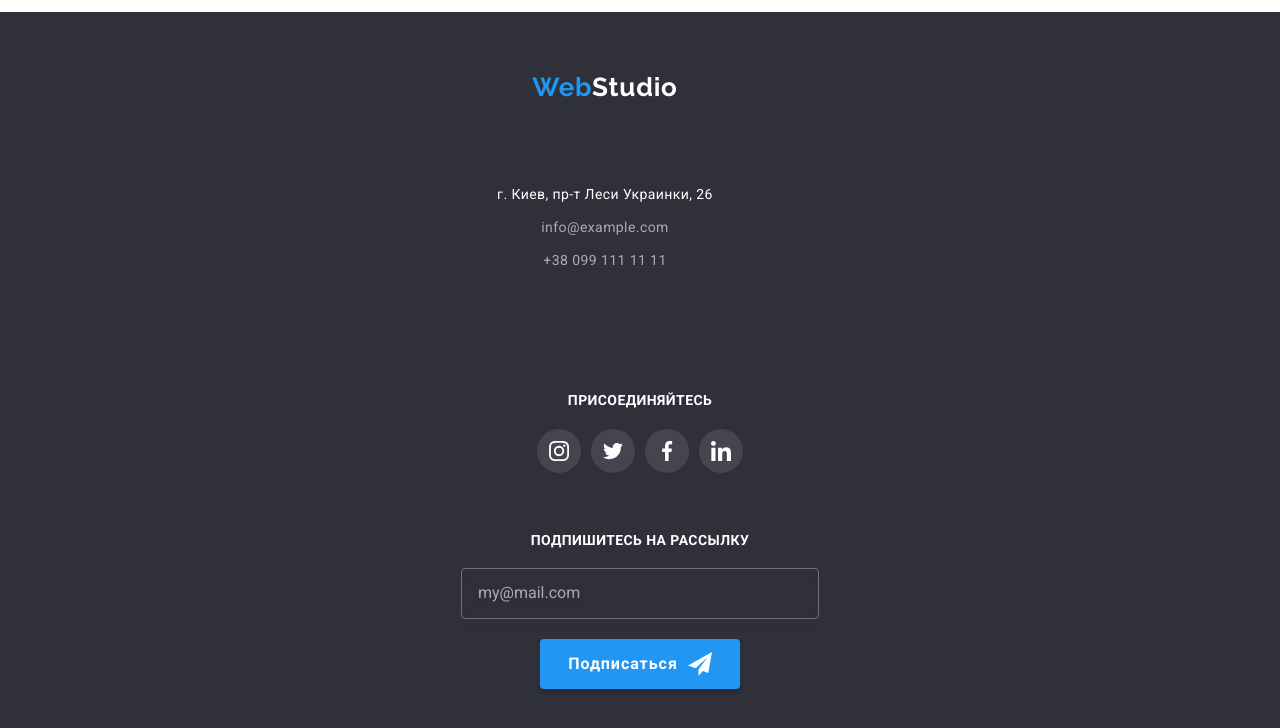
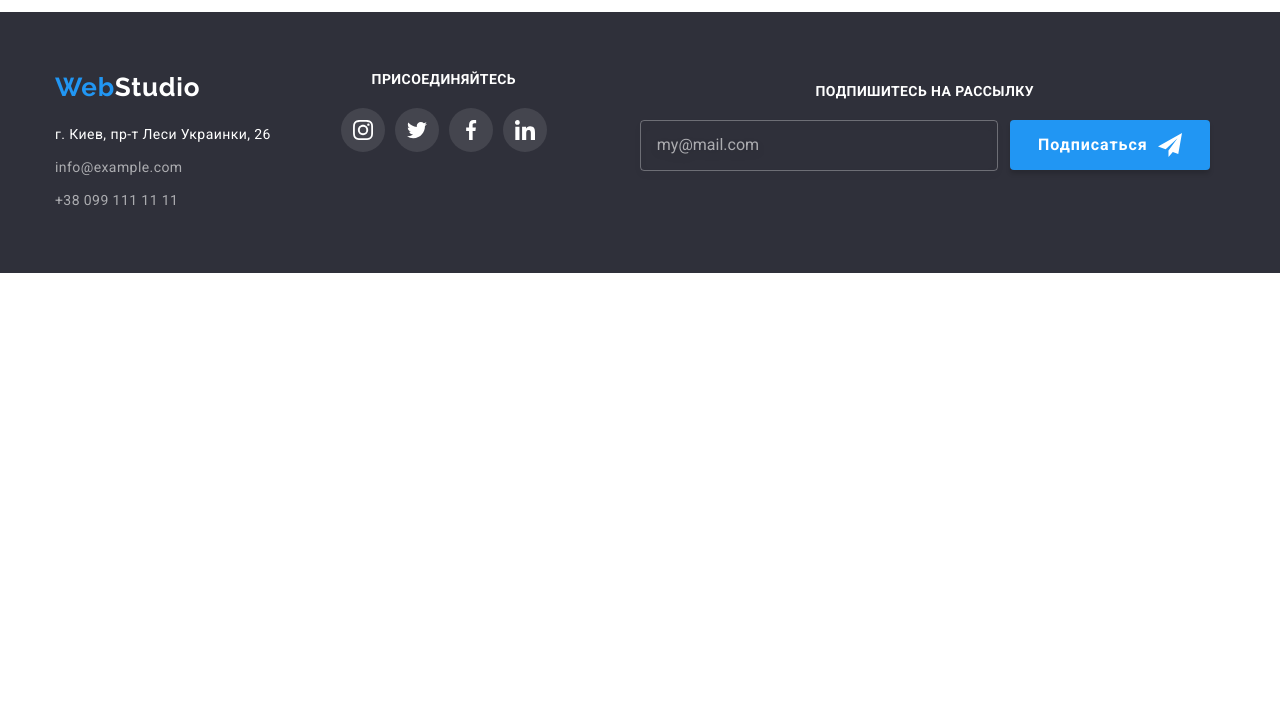
Before and after one commit to sanchesanri/goit-markup-hw-08, a plain HTML site: page portfolio.html in a window 1280 px wide. Shown: the part 1577-2305 px from the top of the page. After the commit the page ends 1850 px from the top, so only its background shows below. Drawn offline with nearby package versions, Linux system fonts and the light colour scheme.

Commit message:
commit all

```diff
--- a/portfolio.html
+++ b/portfolio.html
@@ -788,12 +788,18 @@
     <!-- footer -->
     <footer class="footer">
       <div class="container container__footer">
+
+        <!-- WRAPPER-ADDRESS AND SOCIAL -->
+        <div class="wrapper_adress_link">
           <div class="footer__box-address">
-          <a class="footer-logo link" href="./index.html"
-            ><span>Web</span>Studio</a
-          >
+            <a
+            class="footer-logo link"
+            href="./index.html">
+              <span>Web</span>Studio</a>
+
+<!-- ADDRESS -->
             <address class="footer-address">
-            <ul class="footer">
+              <ul class="footer-list">
                 <li class="footer-list__item">
                   г. Киев, пр-т Леси Украинки, 26
                 </li>
@@ -808,6 +814,7 @@
               </ul>
             </address>
           </div>
+<!-- SOCIAL LINK -->
           <div class="footer__box-social">
             <h2 class="title footer__title">Присоединяйтесь</h2>
             <div class="footer__social-box">
@@ -866,8 +873,11 @@
               </ul>
              </div>
           </div>
+        </div>
 
-        <div class="footer-wrapper-form">
+
+        <!-- FOOTER FORM -->
+        <div class="footer-wrapper">
           <b class="title footer-wrapper__text">Подпишитесь на рассылку</b>
           <form class="footer-form">
             <label class="footer-form__label">
--- a/sass/layout/_footer-form.scss
+++ b/sass/layout/_footer-form.scss
@@ -2,11 +2,16 @@
     // display: flex;
     color: rgba(255, 255, 255, 0.6);
     background-color: var(--third-bg-color);
+
+    @media screen and (min-width: 1200px) {
+      display: flex;
+    }
+}
+
+.footer-form__label{
+  @media screen and (min-width: 1200px){
+  margin-right: 12px;}
   }
-
-// .footer-form__label{
-//     margin-right: 12px;
-//   }
 
 .footer-form__input{
     // width: 358px;
@@ -38,6 +43,7 @@
 
     @media screen and (min-width: 1200px) {
         width: 358px;
+        margin-bottom: 0;
     }
   }
 
--- a/sass/layout/_footer.scss
+++ b/sass/layout/_footer.scss
@@ -6,6 +6,12 @@
 
 .container__footer{
     text-align: center;
+
+    @media screen and (min-width: 1200px){
+      display: flex;
+      align-items: baseline;
+      text-align: start;
+    };
 }
 
 .wrapper_adress_link{
@@ -15,7 +21,8 @@
   };
 
   @media screen and (min-width: 1200px){
-
+    display: flex;
+    justify-content: start;
   };
 }
 
@@ -23,7 +30,7 @@
 
   @media screen and (min-width: 1200px){
     margin-right: 70px;
-    flex-grow: 1;
+
   };
 
 }
@@ -52,17 +59,16 @@
   }
 
 .footer-list__item:last-child{
-    margin-bottom: 60px;
+  margin-bottom: 60px;
+
+  @media screen and (min-width: 1200px) {
+    margin-bottom: 0;
+  }
 }
 
 .footer-list__item:not(:last-child) {
   margin-bottom: 9px;
-  }
-
-// .container__footer {
-//   display: flex;
-//     align-items: baseline;
-//   }
+}
 
 .footer-list__link {
   color: rgba(255, 255, 255, 0.6);
@@ -75,10 +81,11 @@
     margin-bottom: 20px;
 }
 
-// .footer__box-social{
-//   margin-right: 93px;
-
-//   }
+.footer__box-social{
+  @media screen and (min-width: 1200px){
+     margin-right: 93px;
+  }
+}
 
 .footer__title {
   color: var(--white-color);
```
Also changed, not shown: css/main.css, css/main.min.css, 2 other files. Lines whose indentation alone changed are shown as unchanged.
